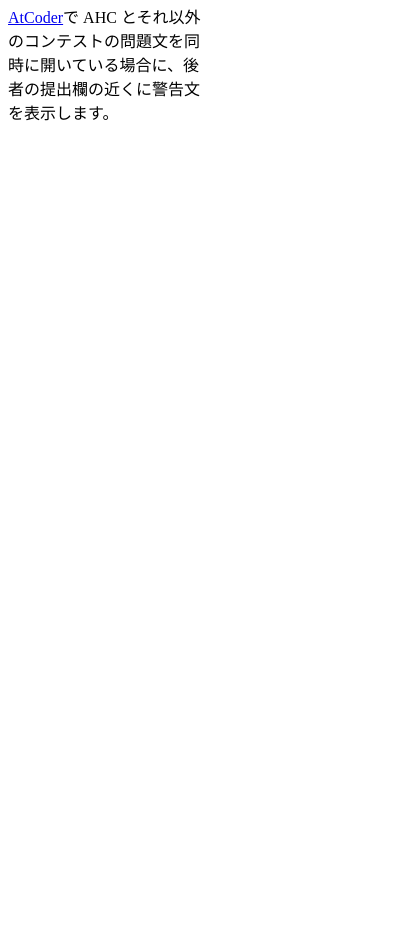
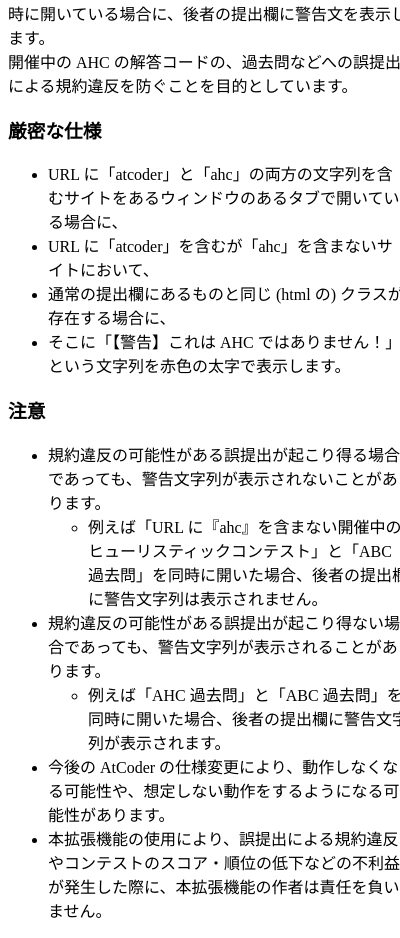
Before and after one commit to tomii9273/atcoder_parallel_alert, a browser extension: page popup.html in a window 400 px wide. Shown: the part 90-1028 px from the top of the page. Before the commit the page ends 844 px from the top, so only its background shows below. Drawn offline with Linux system fonts and the light colour scheme.

Commit message:
complete popup.html

```diff
--- a/popup.html
+++ b/popup.html
@@ -5,15 +5,59 @@
     <title>Chrome 拡張機能「AtCoder Parallel Alert」の説明</title>
     <style>
       body {
-        width: 200px;
+        width: 400px;
       }
     </style>
   </head>
   <body>
     <h2>AtCoder Parallel Alert</h2>
     <p>
-      <a href="https://atcoder.jp/">AtCoder</a>で AHC
-      とそれ以外のコンテストの問題文を同時に開いている場合に、後者の提出欄の近くに警告文を表示します。
+      <a href="https://atcoder.jp/">AtCoder</a> で AHC
+      とそれ以外のコンテストの問題文を同時に開いている場合に、後者の提出欄に警告文を表示します。<br />開催中の
+      AHC
+      の解答コードの、過去問などへの誤提出による規約違反を防ぐことを目的としています。
     </p>
+    <h3>厳密な仕様</h3>
+    <ul>
+      <li>
+        URL
+        に「atcoder」と「ahc」の両方の文字列を含むサイトをあるウィンドウのあるタブで開いている場合に、
+      </li>
+      <li>URL に「atcoder」を含むが「ahc」を含まないサイトにおいて、</li>
+      <li>通常の提出欄にあるものと同じ (html の) クラスが存在する場合に、</li>
+      <li>
+        そこに「【警告】これは AHC
+        ではありません！」という文字列を赤色の太字で表示します。
+      </li>
+    </ul>
+    <h3>注意</h3>
+    <ul>
+      <li>
+        規約違反の可能性がある誤提出が起こり得る場合であっても、警告文字列が表示されないことがあります。
+        <ul>
+          <li>
+            例えば「URL
+            に『ahc』を含まない開催中のヒューリスティックコンテスト」と「ABC
+            過去問」を同時に開いた場合、後者の提出欄に警告文字列は表示されません。
+          </li>
+        </ul>
+      </li>
+      <li>
+        規約違反の可能性がある誤提出が起こり得ない場合であっても、警告文字列が表示されることがあります。
+        <ul>
+          <li>
+            例えば「AHC 過去問」と「ABC
+            過去問」を同時に開いた場合、後者の提出欄に警告文字列が表示されます。
+          </li>
+        </ul>
+      </li>
+      <li>
+        今後の AtCoder
+        の仕様変更により、動作しなくなる可能性や、想定しない動作をするようになる可能性があります。
+      </li>
+      <li>
+        本拡張機能の使用により、誤提出による規約違反やコンテストのスコア・順位の低下などの不利益が発生した際に、本拡張機能の作者は責任を負いません。
+      </li>
+    </ul>
   </body>
 </html>
```
